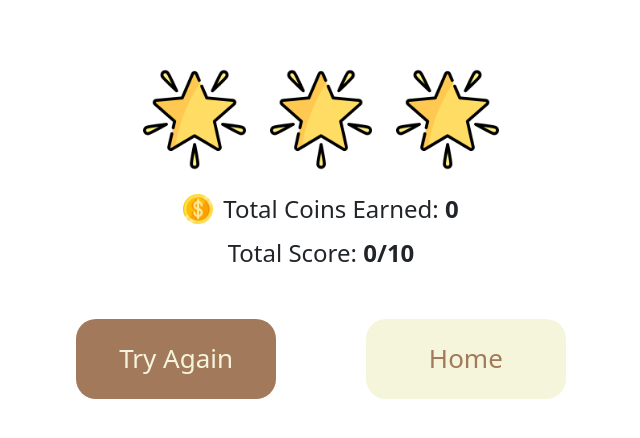
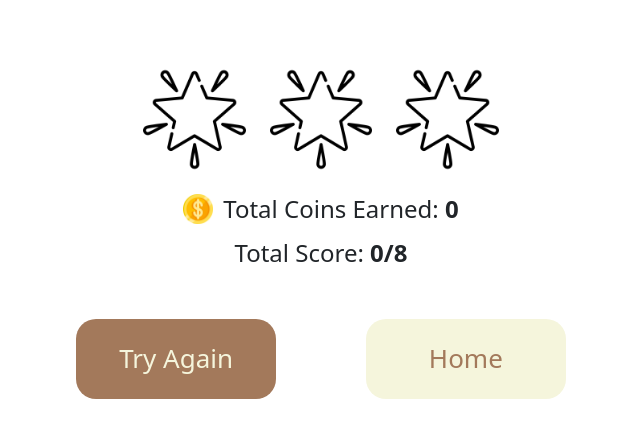
Before and after one commit to kripha/coffee-tutorial, a Flask app: page /quiz_report in a window 1280 px wide. Shown: the part 56-494 px from the top of the page, without its empty margins (319-959 px from the left). Run offline with Flask 3, Linux system fonts and the light colour scheme; some libraries are stand-ins or nearby versions.

Commit message:
feat: added star calculation to quiz_report

```diff
--- a/templates/quiz_report.html
+++ b/templates/quiz_report.html
@@ -57,15 +57,16 @@
     <div class="col-12 col-lg-4"></div>
     <div class="col-12 col-lg-4">
       <div class="row">
-        <div class="col-4">
-          <img src="/static/images/star.png" width="80">
-        </div>
-        <div class="col-4">
-          <img src="/static/images/star.png" width="80">
-        </div>
-        <div class="col-4">
-          <img src="/static/images/star.png" width="80">
-        </div>
+        {% set stars = (score == 8 and 3) or (score >= 5 and 2) or (score >= 3 and 1) or 0 %}
+        {% for i in range(3) %}
+          <div class="col-4">
+            {% if i < stars %}
+              <img src="/static/images/star.png" width="80">
+            {% else %}
+              <img src="/static/images/empty_star.png" width="80">
+            {% endif %}
+          </div>
+        {% endfor %}
       </div>
     </div>
     <div class="col-12 col-lg-4"></div>
@@ -90,7 +91,7 @@
 
   <div class="row justify-content-center mb-2">
     <div class="col-auto fs-4">
-      Total Score: <strong>{{ score }}/10</strong>
+      Total Score: <strong>{{ score }}/8</strong>
     </div>
   </div>
 </div>
```
